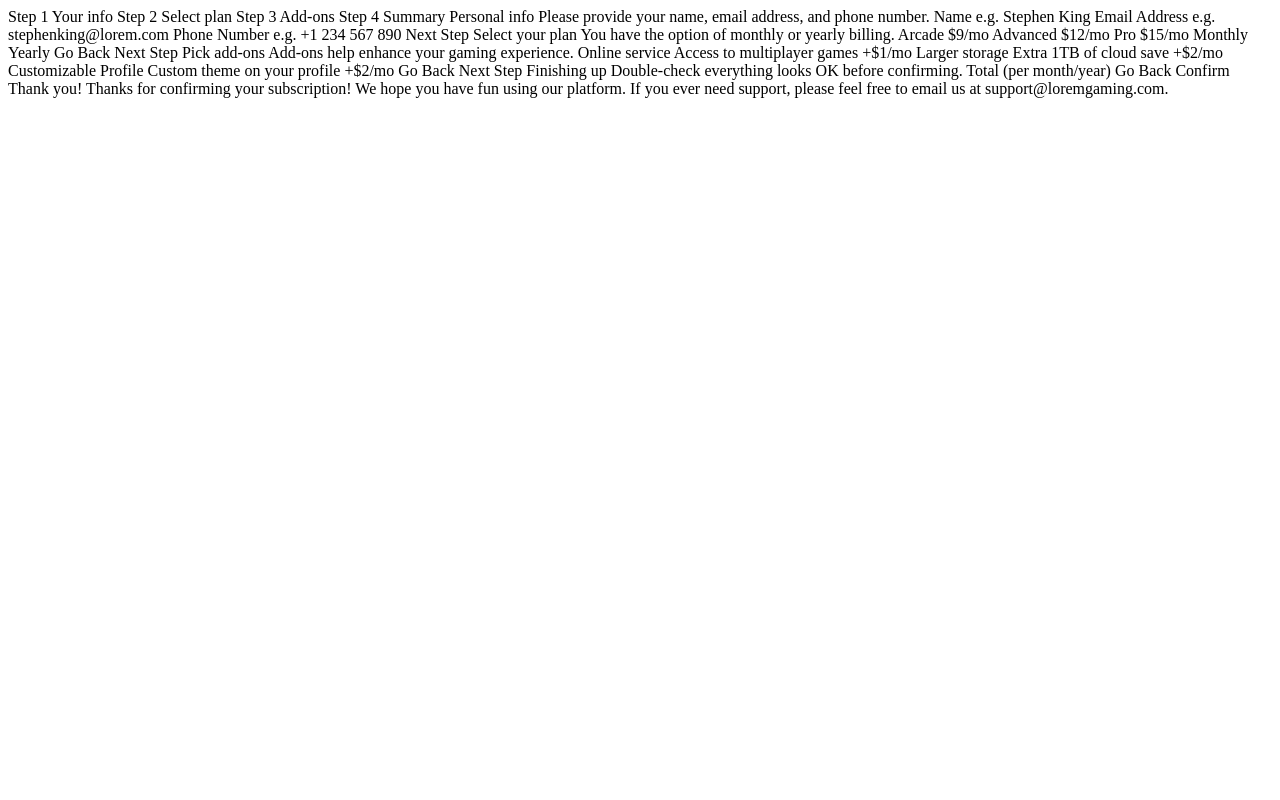
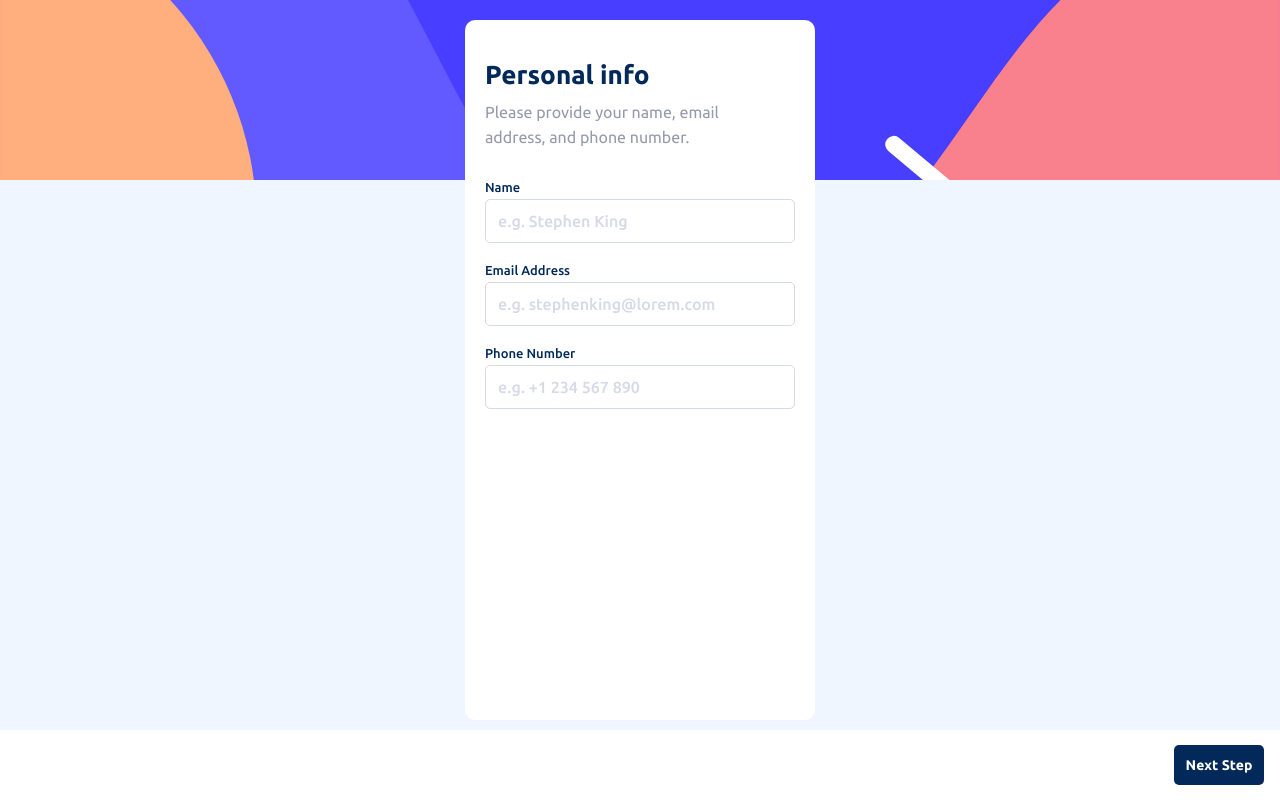
Before and after one commit to seweryngolba/multistep-form-FM, a plain HTML site: page index.html in a window 1280 px wide. Drawn offline with Linux system fonts and the light colour scheme.

Commit message:
main structure and step one design

```diff
--- a/index.html
+++ b/index.html
@@ -4,53 +4,121 @@
     <meta charset="UTF-8" />
     <meta name="viewport" content="width=device-width, initial-scale=1.0" />
     <title>Frontend Mentor | Multi-step form | Seweryn Golba</title>
+    <link rel="stylesheet" href="style.css" />
   </head>
   <body>
-    <!-- Sidebar start -->
-
-    Step 1 Your info Step 2 Select plan Step 3 Add-ons Step 4 Summary
-
-    <!-- Sidebar end -->
-
-    <!-- Step 1 start -->
-
-    Personal info Please provide your name, email address, and phone number.
-    Name e.g. Stephen King Email Address e.g. stephenking@lorem.com Phone Number
-    e.g. +1 234 567 890 Next Step
-
-    <!-- Step 1 end -->
+    <div class="step-background">
+      <div class="steps">
+        <div class="step active">
+          <p>1</p>
+          <div class="step-info">
+            <p>STEP 1</p>
+            <h4>YOUR INFO</h4>
+          </div>
+        </div>
+        <div class="step">
+          <p>2</p>
+          <div class="step-info">
+            <p>STEP 2</p>
+            <h4>SELECT PLAN</h4>
+          </div>
+        </div>
+        <div class="step">
+          <p>3</p>
+          <div class="step-info">
+            <p>STEP 3</p>
+            <h4>ADD-ONS</h4>
+          </div>
+        </div>
+        <div class="step">
+          <p>4</p>
+          <div class="step-info">
+            <p>STEP 4</p>
+            <h4>SUMMARY</h4>
+          </div>
+        </div>
+      </div>
+    </div>
+    <div class="step-cards">
+      <div class="card-container">
+        <div class="info-step">
+          <h2 class="personal-title">Personal info</h2>
+          <p class="personal-description">
+            Please provide your name, email address, and phone number.
+          </p>
+          <div class="info-inputs">
+            <div class="name-input">
+              <label class="name-label" for="name">Name</label>
+              <input
+                class="name"
+                type="text"
+                id="name"
+                placeholder="e.g. Stephen King"
+              />
+              <p class="error-label">This field is required</p>
+            </div>
+            <div class="email-input">
+              <label class="email-label" for="email">Email Address</label>
+              <input
+                class="email"
+                type="email"
+                name="email"
+                id="email"
+                placeholder="e.g. stephenking@lorem.com"
+              />
+              <p class="error-label">This field is required</p>
+            </div>
+            <div class="phone-input">
+              <label class="phone-label" for="phone">Phone Number</label>
+              <input
+                class="phone"
+                type="tel"
+                name="phone"
+                id="phone"
+                placeholder="e.g. +1 234 567 890"
+              />
+              <p class="error-label">This field is required</p>
+            </div>
+          </div>
+        </div>
+      </div>
+    </div>
+    <div class="step-controlls">
+      <button class="back-button">Go Back</button>
+      <button class="next-step">Next Step</button>
+    </div>
 
     <!-- Step 2 start -->
 
-    Select your plan You have the option of monthly or yearly billing. Arcade
-    $9/mo Advanced $12/mo Pro $15/mo Monthly Yearly Go Back Next Step
+    <!-- Select your plan You have the option of monthly or yearly billing. Arcade
+    $9/mo Advanced $12/mo Pro $15/mo Monthly Yearly Go Back Next Step -->
 
     <!-- Step 2 end -->
 
     <!-- Step 3 start -->
 
-    Pick add-ons Add-ons help enhance your gaming experience. Online service
+    <!-- Pick add-ons Add-ons help enhance your gaming experience. Online service
     Access to multiplayer games +$1/mo Larger storage Extra 1TB of cloud save
     +$2/mo Customizable Profile Custom theme on your profile +$2/mo Go Back Next
-    Step
+    Step -->
 
     <!-- Step 3 end -->
 
     <!-- Step 4 start -->
 
-    Finishing up Double-check everything looks OK before confirming.
+    <!-- Finishing up Double-check everything looks OK before confirming. -->
 
     <!-- Dynamically add subscription and add-on selections here -->
 
-    Total (per month/year) Go Back Confirm
+    <!-- Total (per month/year) Go Back Confirm -->
 
     <!-- Step 4 end -->
 
     <!-- Step 5 start -->
 
-    Thank you! Thanks for confirming your subscription! We hope you have fun
+    <!-- Thank you! Thanks for confirming your subscription! We hope you have fun
     using our platform. If you ever need support, please feel free to email us
-    at support@loremgaming.com.
+    at support@loremgaming.com. -->
 
     <!-- Step 5 end -->
 
--- a/style.css
+++ b/style.css
@@ -0,0 +1,178 @@
+@import url("https://fonts.googleapis.com/css2?family=Ubuntu:wght@400;500;700&display=swap");
+
+* {
+  margin: 0;
+  padding: 0;
+  box-sizing: border-box;
+  font-family: "Ubuntu", sans-serif;
+}
+
+body {
+  width: 100%;
+  height: 100vh;
+  background: hsl(217, 100%, 97%);
+  display: flex;
+  flex-direction: column;
+  justify-content: space-between;
+}
+
+.step-background {
+  width: 100%;
+  height: 180px;
+  display: flex;
+  align-items: center;
+  justify-content: center;
+  background-image: url("assets/images/bg-sidebar-mobile.svg");
+  background-position: center;
+  background-repeat: no-repeat;
+  background-size: cover;
+}
+
+.steps {
+  display: flex;
+  align-items: center;
+  justify-content: space-between;
+  width: 200px;
+}
+
+.step {
+  display: flex;
+  align-items: center;
+  justify-content: center;
+  width: 40px;
+  height: 40px;
+  border: 2px solid hsl(0, 0%, 100%);
+  border-radius: 50%;
+  color: hsl(0, 0%, 100%);
+  font-weight: 700;
+  margin-bottom: 70px;
+}
+
+.active {
+  background: hsl(206, 94%, 87%);
+  color: hsl(0, 0%, 0%);
+  border: 2px solid hsl(206, 94%, 87%);
+}
+
+.step-info {
+  display: none;
+}
+
+.step-controlls {
+  width: 100%;
+  height: 70px;
+  display: flex;
+  justify-content: space-between;
+  align-items: center;
+  background: hsl(0, 0%, 100%);
+}
+
+.next-step {
+  margin-right: 16px;
+  width: 90px;
+  height: 40px;
+  border: none;
+  border-radius: 5px;
+  color: hsl(0, 0%, 100%);
+  background: hsl(213, 96%, 18%);
+  font-weight: 700;
+  font-size: 14px;
+}
+
+.back-button {
+  margin-left: 16px;
+  width: 90px;
+  height: 40px;
+  text-align: left;
+  border: none;
+  border-radius: 5px;
+  color: hsl(231, 11%, 63%);
+  background: transparent;
+  font-weight: 700;
+  font-size: 14px;
+  visibility: hidden;
+}
+
+.card-container {
+  margin: 0 auto;
+  padding: 20px;
+  width: 350px;
+  background: hsl(0, 0%, 100%);
+  height: 700px;
+  border-radius: 10px;
+  margin-top: -170px;
+}
+
+.info-step {
+  display: flex;
+  flex-direction: column;
+  justify-content: flex-start;
+  gap: 10px;
+  height: 100%;
+}
+
+.personal-title {
+  margin-top: 20px;
+  font-size: 26px;
+  color: hsl(213, 96%, 18%);
+}
+
+.personal-description {
+  width: 250px;
+  line-height: 25px;
+  color: hsl(231, 11%, 63%);
+}
+
+.info-inputs {
+  margin-top: 20px;
+  display: flex;
+  flex-direction: column;
+  justify-content: center;
+  gap: 20px;
+}
+
+.name-input,
+.email-input,
+.phone-input {
+  display: flex;
+  flex-direction: column;
+  gap: 5px;
+  position: relative;
+}
+
+.phone-label,
+.email-label,
+.name-label {
+  font-size: 13px;
+  color: hsl(213, 96%, 18%);
+  font-weight: 500;
+}
+
+.name,
+.email,
+.phone {
+  padding: 12px;
+  font-size: 16px;
+  font-weight: 500;
+  border-radius: 5px;
+  border: 1px solid hsl(229, 24%, 87%);
+}
+
+.name::placeholder,
+.email::placeholder,
+.phone::placeholder {
+  color: hsl(229, 24%, 87%);
+}
+
+.error-input {
+  border: 1px solid hsl(0, 100%, 50%);
+}
+
+.error-label {
+  visibility: hidden;
+  position: absolute;
+  right: 5px;
+  font-size: 13px;
+  font-weight: 500;
+  color: hsl(0, 100%, 50%);
+}
```
